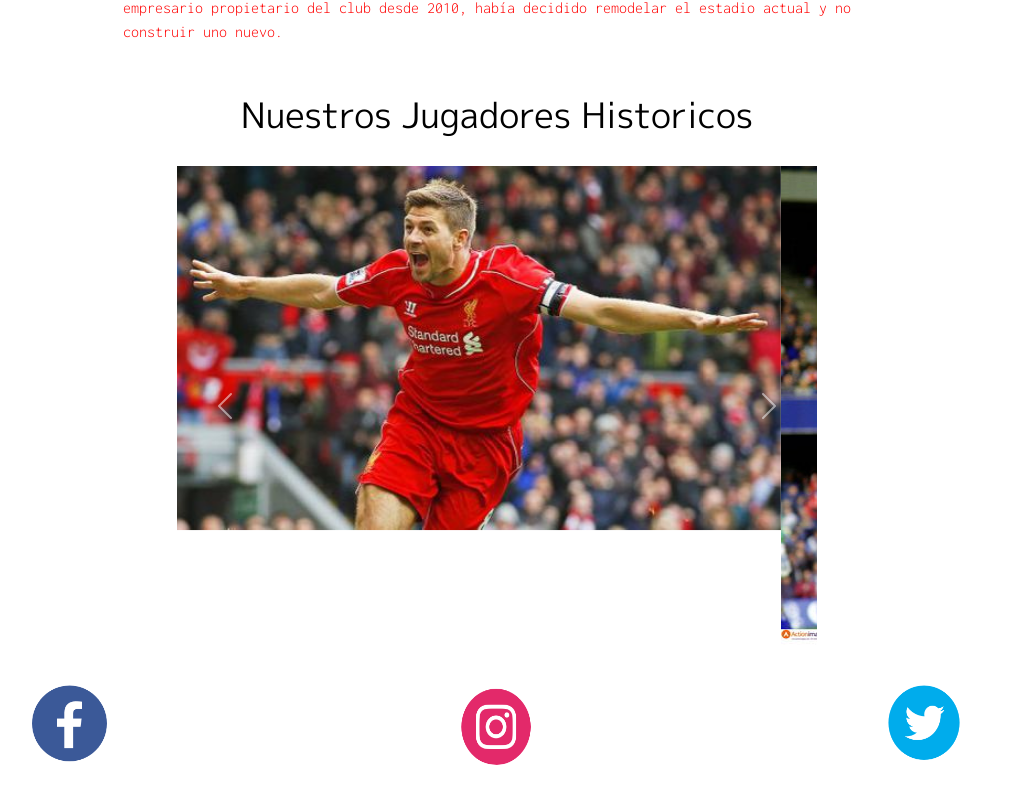
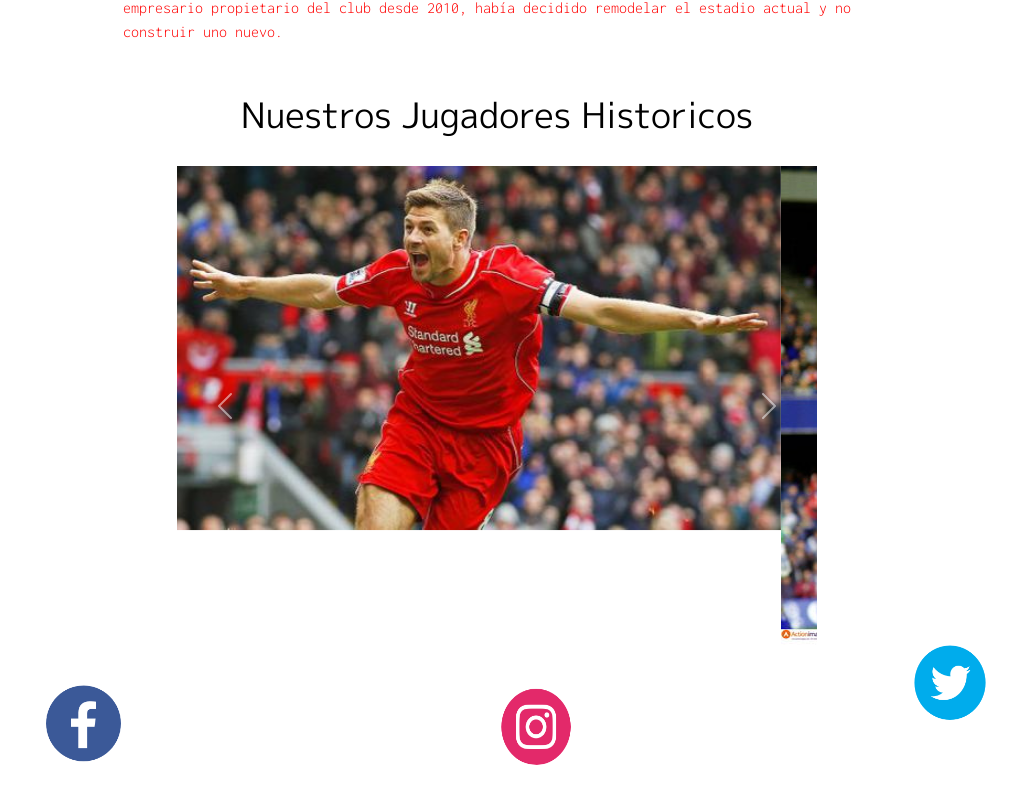
Before and after one commit to ferpo23/LiverpoolFC, a plain HTML site: page index.html in a window 1280 px wide. Shown: the part 2922-3727 px from the top of the page, without its empty margins (143-1160 px from the left). Drawn offline with nearby package versions, Linux system fonts and the light colour scheme; a web font is replaced by a local one.

Commit message:
cargar lo cambiado

```diff
--- a/index.html
+++ b/index.html
@@ -244,7 +244,7 @@
 
         <a href="https://www.instagram.com/liverpoolfc/?hl=es" target="_blank"><img class="redes" src="img/igg.png" alt="Logo ig"></a>
 
-        <a href="https://twitter.com/LFC?ref_src=twsrc%5Egoogle%7Ctwcamp%5Eserp%7Ctwgr%5Eauthor" target="_blank"><img class="redes"
+        <ga href="https://twitter.com/LFC?ref_src=twsrc%5Egoogle%7Ctwcamp%5Eserp%7Ctwgr%5Eauthor" target="_blank"><img class="redes"
                 src="img/tw.png" alt="Logo tw"></a>
 
     </footer>
```
